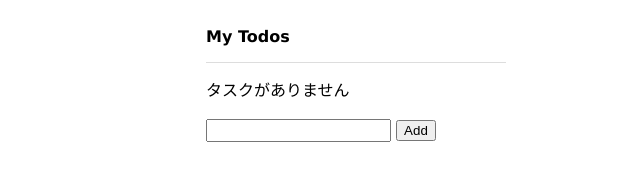
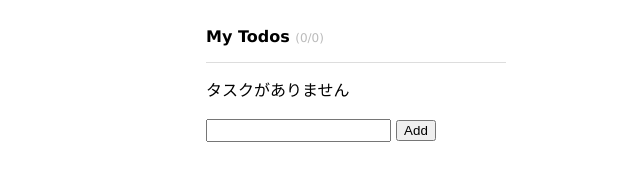
Before and after one commit to moriryota1218/my_vue_app, a plain HTML site: page index.html in a window 1280 px wide. Shown: the full height of the page, 284-924 px from the left. Drawn offline with nearby package versions, Linux system fonts and the light colour scheme.

Commit message:
タスク残数の表示 算出プロパティ

```diff
--- a/css/styles.css
+++ b/css/styles.css
@@ -38,3 +38,9 @@ body {
   text-decoration: line-through;
   color: #bbb;
 }
+
+.info {
+  color: #bbb;
+  font-size: 12px;
+  font-weight: normal;
+}
--- a/index.html
+++ b/index.html
@@ -9,7 +9,9 @@
 
 <body>
   <div id="app" class="container">
-    <h1>My Todos</h1>
+    <h1>My Todos
+      <span class="info">({{ remaining }}/{{ todos.length }})</span>
+    </h1>
 
     <ul v-if="todos.length">
       <li v-for="(todo, index) in todos">
--- a/js/main.js
+++ b/js/main.js
@@ -31,8 +31,15 @@
         if (confirm('削除しますか?')) {
           this.todos.splice(index, 1);
         }
-
-
+      }
+    },
+    // todoの残数を表示(算出プロパティ)
+    computed: {
+      remaining: function(){
+        let items = this.todos.filter(function(todo){
+          return !todo.isDone;
+        });
+        return items.length;
       }
     }
   });
```
